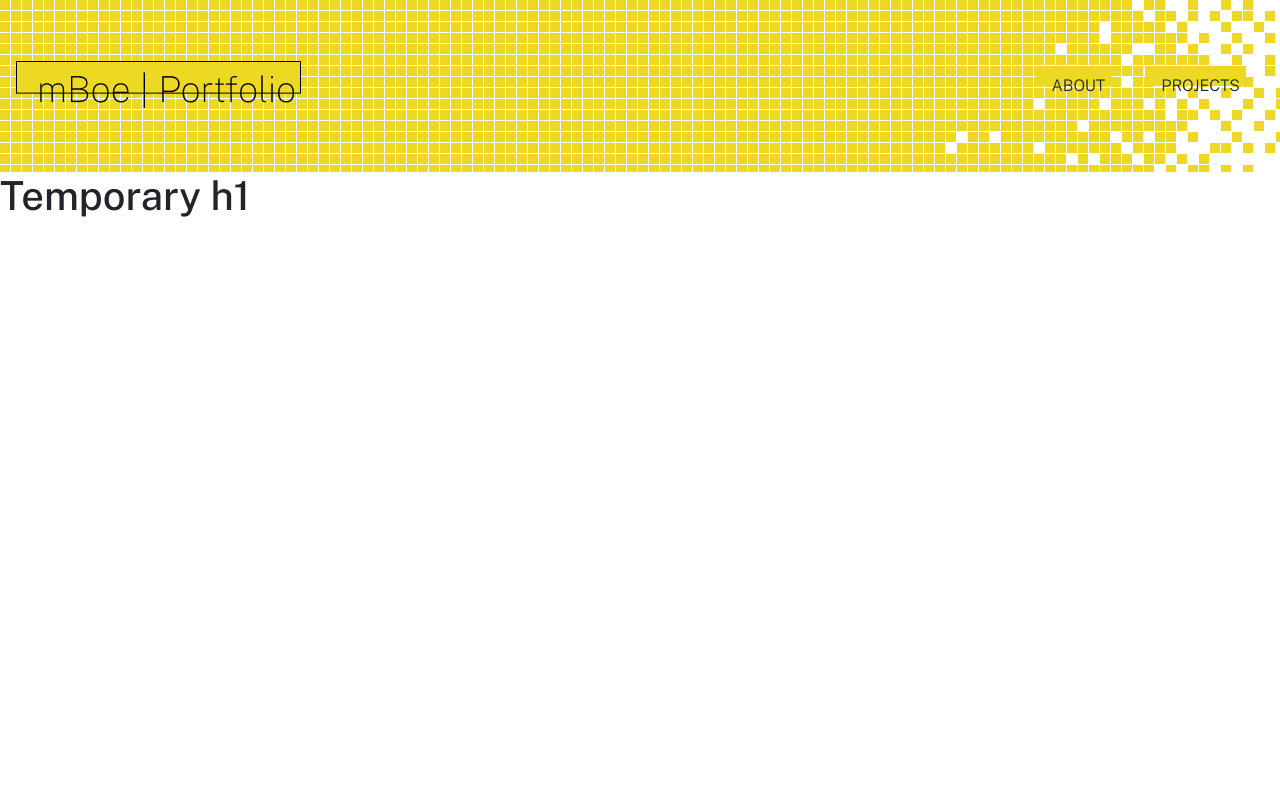
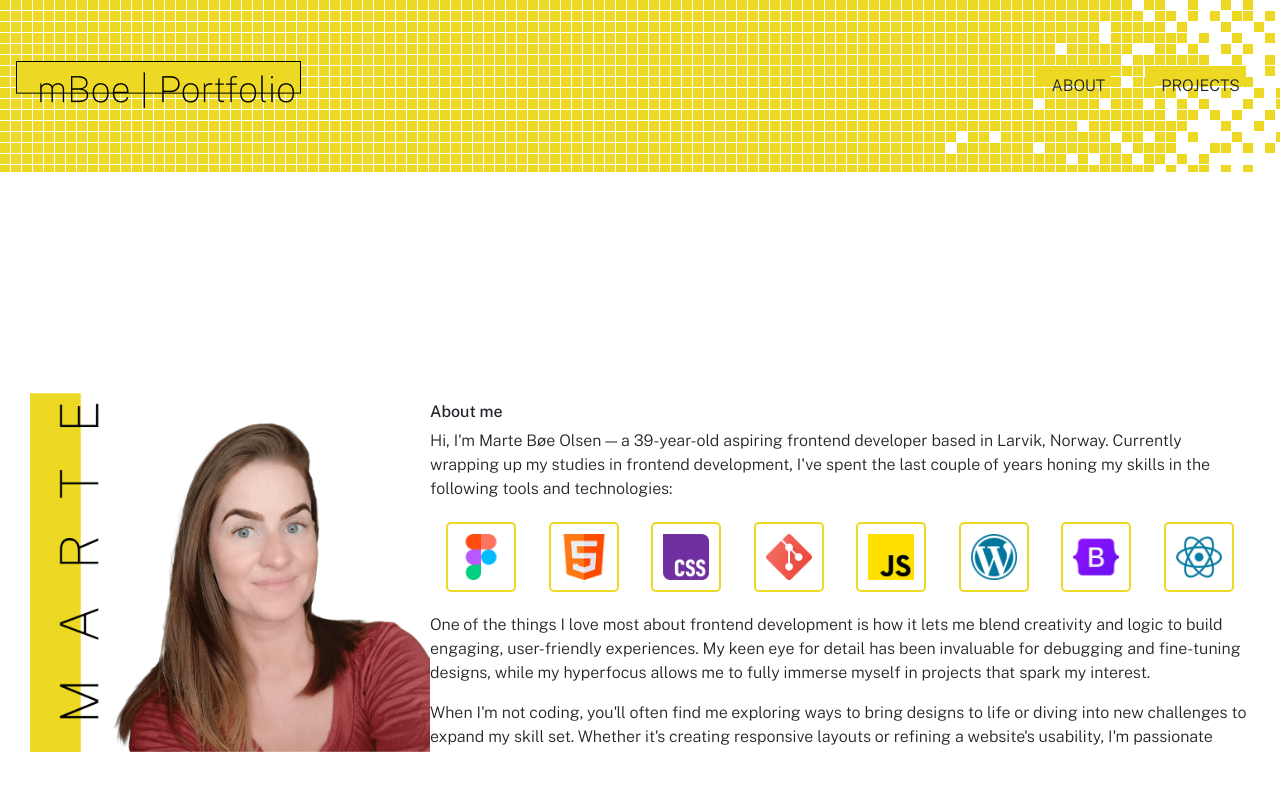
Before and after one commit to mar-ols/portfolio, a React (Vite) app: page / in a window 1280 px wide. Shown: the top 800 px of the page. Built offline with nearby package versions, Linux system fonts and the light colour scheme.

Commit message:
Adds content and styling to about me section

```diff
--- a/src/pages/home/index.jsx
+++ b/src/pages/home/index.jsx
@@ -1,7 +1,68 @@
+import Portrait from "../../assets/images/portrait-yellow.png";
+import Figma from "../../assets/icons/figma.png";
+import Html from "../../assets/icons/html.png";
+import Css from "../../assets/icons/css.png";
+import Git from "../../assets/icons/git.png";
+import Javascript from "../../assets/icons/js.png";
+import Wordpress from "../../assets/icons/wordpress.png";
+import Bootstrap from "../../assets/icons/bootstrap.png";
+import React from "../../assets/icons/react.png";
+
 function Home() {
   return (
-    <main>
-      <h1>Temporary h1</h1>
+    <main className="fw-light">
+      <section className="intro d-lg-flex align-items-end">
+        <div className="intro-image text-center">
+          <img
+            src={Portrait}
+            alt="Me, with half long brown hair and a burgundy top, smiling at camera"
+            className="portrait"
+          />
+        </div>
+        <div className="intro-text fw-light mx-auto">
+          <h1>About me</h1>
+          <p>
+            Hi, I&apos;m Marte Bøe Olsen — a 39-year-old aspiring frontend
+            developer based in Larvik, Norway. Currently wrapping up my studies
+            in frontend development, I&apos;ve spent the last couple of years
+            honing my skills in the following tools and technologies:
+          </p>
+          <div className="d-flex flex-wrap justify-content-around">
+            <img src={Figma} alt="Figma logo" className="logos" />
+            <img src={Html} alt="Html logo" className="logos" />
+            <img src={Css} alt="Css logo" className="logos" />
+            <img src={Git} alt="Git logo" className="logos" />
+            <img src={Javascript} alt="Javscript logo" className="logos" />
+            <img src={Wordpress} alt="Wordpress logo" className="logos" />
+            <img src={Bootstrap} alt="Bootstrap logo" className="logos" />
+            <img src={React} alt="React logo" className="logos" />
+          </div>
+          <p className="mt-3">
+            One of the things I love most about frontend development is how it
+            lets me blend creativity and logic to build engaging, user-friendly
+            experiences. My keen eye for detail has been invaluable for
+            debugging and fine-tuning designs, while my hyperfocus allows me to
+            fully immerse myself in projects that spark my interest.
+          </p>
+          <p>
+            When I&apos;m not coding, you&apos;ll often find me exploring ways
+            to bring designs to life or diving into new challenges to expand my
+            skill set. Whether it&apos;s creating responsive layouts or refining
+            a website&apos;s usability, I&apos;m passionate about crafting
+            digital solutions that are both functional and beautiful.
+          </p>
+          <p>
+            Feel free to scroll down and see how I&apos;ve put my skills into
+            action!
+          </p>
+          <p>And if you&apos;d like to contact me, you can reach me at: </p>
+          <p>
+            <a href="mailto:marte.boe.olsen@gmail.com" className="text-black">
+              marte.boe.olsen@gmail.com
+            </a>
+          </p>
+        </div>
+      </section>
     </main>
   );
 }
--- a/src/styles/App.css
+++ b/src/styles/App.css
@@ -48,3 +48,78 @@ footer::before {
 .icon {
   max-width: 25px;
 }
+
+h1 {
+  font-size: 1rem;
+}
+
+.intro {
+  padding: 30px;
+}
+
+.portrait {
+  height: 250px;
+  max-width: 250px;
+}
+
+.intro-text {
+  height: 250px;
+  max-width: 250px;
+  overflow-y: scroll;
+  scrollbar-color: #edd923 #fff;
+  scrollbar-width: thin;
+}
+
+.logos {
+  max-width: 70px;
+  padding: 10px;
+  margin: 5px;
+  border: 2px solid #edd923;
+  border-radius: 5px;
+}
+
+@media (min-width: 320px) {
+  .portrait {
+    height: 300px;
+    max-width: 300px;
+  }
+
+  .intro-text {
+    height: 300px;
+    max-width: 300px;
+  }
+}
+
+@media (min-width: 768px) {
+  .portrait {
+    height: 400px;
+    max-width: 400px;
+  }
+
+  .intro-text {
+    height: 400px;
+    max-width: 400px;
+  }
+}
+
+@media (min-width: 992px) {
+  .intro {
+    margin: 150px auto;
+  }
+
+  .portrait {
+    height: 400px;
+    max-width: 400px;
+  }
+
+  .intro-text {
+    height: 350px;
+    max-width: fit-content;
+  }
+}
+
+@media (min-width: 1400px) {
+  .intro {
+    max-width: 1500px;
+  }
+}
```
